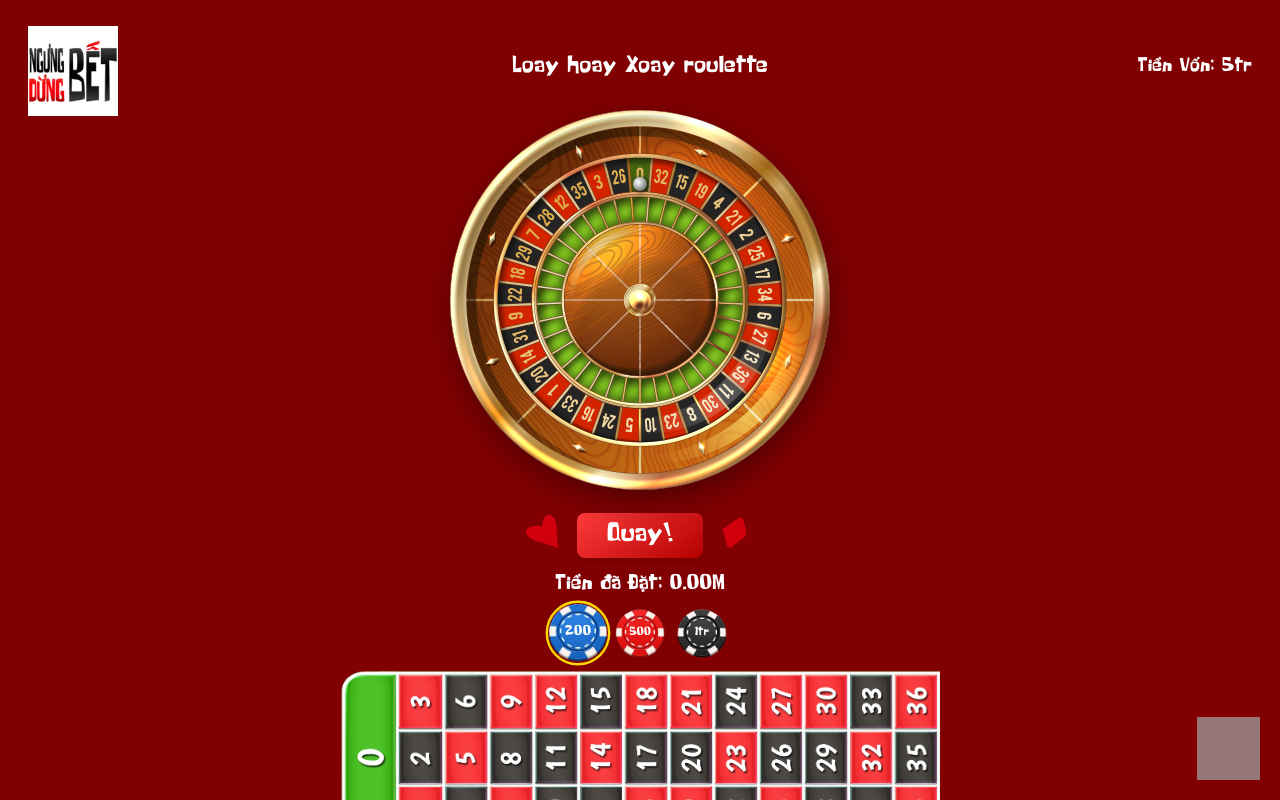
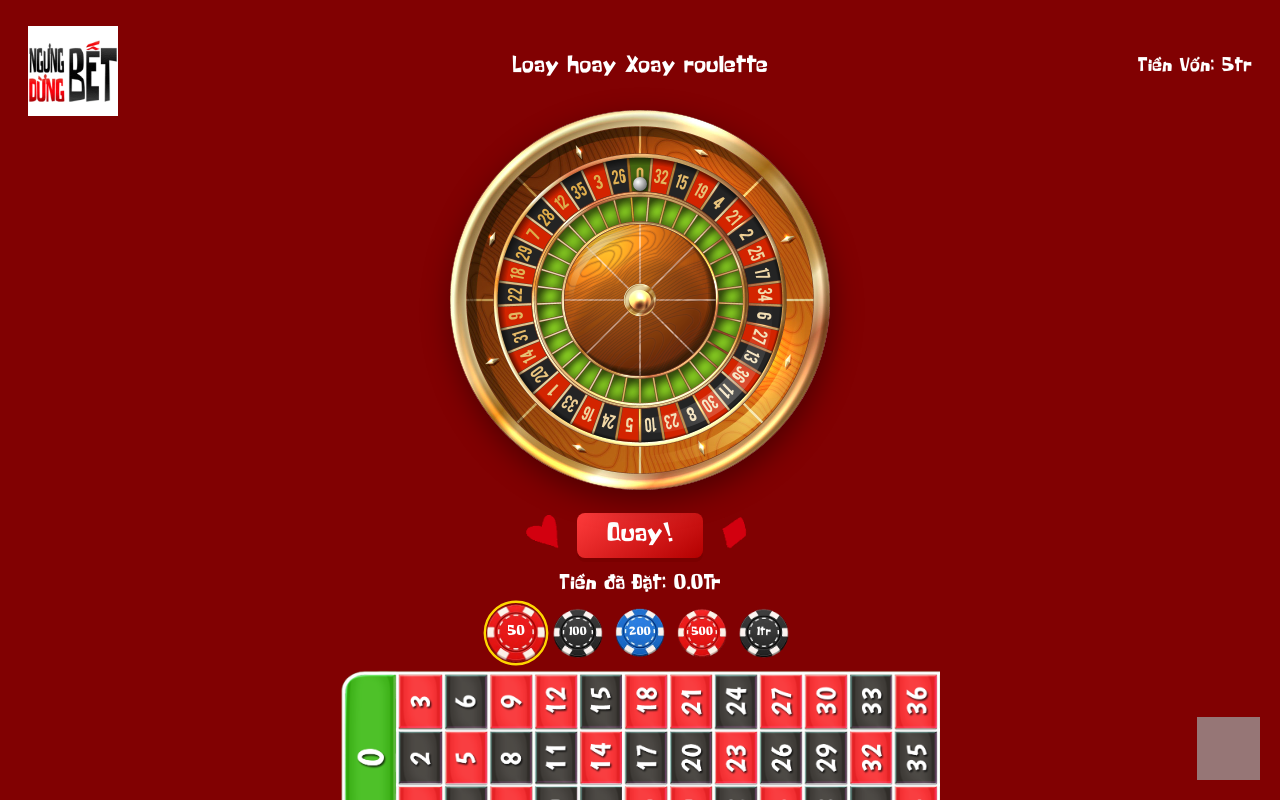
Before and after one commit to Th0ngpv/DungBetDungBet, a React (Vite) app: page / in a window 1280 px wide. Shown: the top 800 px of the page. Built offline with nearby package versions, Linux system fonts and the light colour scheme; grey boxes are pictures that could not be loaded.

Commit message:
refactor: add more chip values

```diff
--- a/src/components/Board.tsx
+++ b/src/components/Board.tsx
@@ -13,6 +13,8 @@ type Chip = {
 };
 
 const chips: Chip[] = [
+  { value: 50000, img: redChip },
+  { value: 100000, img: blackChip },
   { value: 200000, img: blueChip },
   { value: 500000, img: redChip },
   { value: 1000000, img: blackChip },
@@ -146,7 +148,7 @@ const Board = ({ onBetChange, balance, showNotification, disabled }: BoardProps)
   return (
     <div className="board-wrapper">
       <div className="bet-info">
-        <span>Tiền đã Đặt: {(totalBet / 1000000).toFixed(2)}M</span>
+        <span>Tiền đã Đặt: {(totalBet / 1000000).toFixed(1)}Tr</span>
       </div>
       <div className="chip-selector">
         {chips.map((chip) => (
@@ -162,7 +164,13 @@ const Board = ({ onBetChange, balance, showNotification, disabled }: BoardProps)
                 ? "1tr"
                 : chip.value === 500000
                   ? "500"
-                  : "200"}
+                  : chip.value === 200000
+                    ? "200"
+                    : chip.value === 100000
+                      ? "100"
+                      : chip.value === 50000
+                        ? "50"
+                        : chip.value}
             </span>
           </div>
         ))}
@@ -188,7 +196,7 @@ const Board = ({ onBetChange, balance, showNotification, disabled }: BoardProps)
               .map((b) => (
                 <div key={b.id} className="chip">
                   <img src={b.chipImg} alt="" />
-                  <span>{`${b.amount / 1000000}`}</span>
+                  <span>{`${b.amount / 1000}k`}</span>
                 </div>
               ))}
           </div>
```
